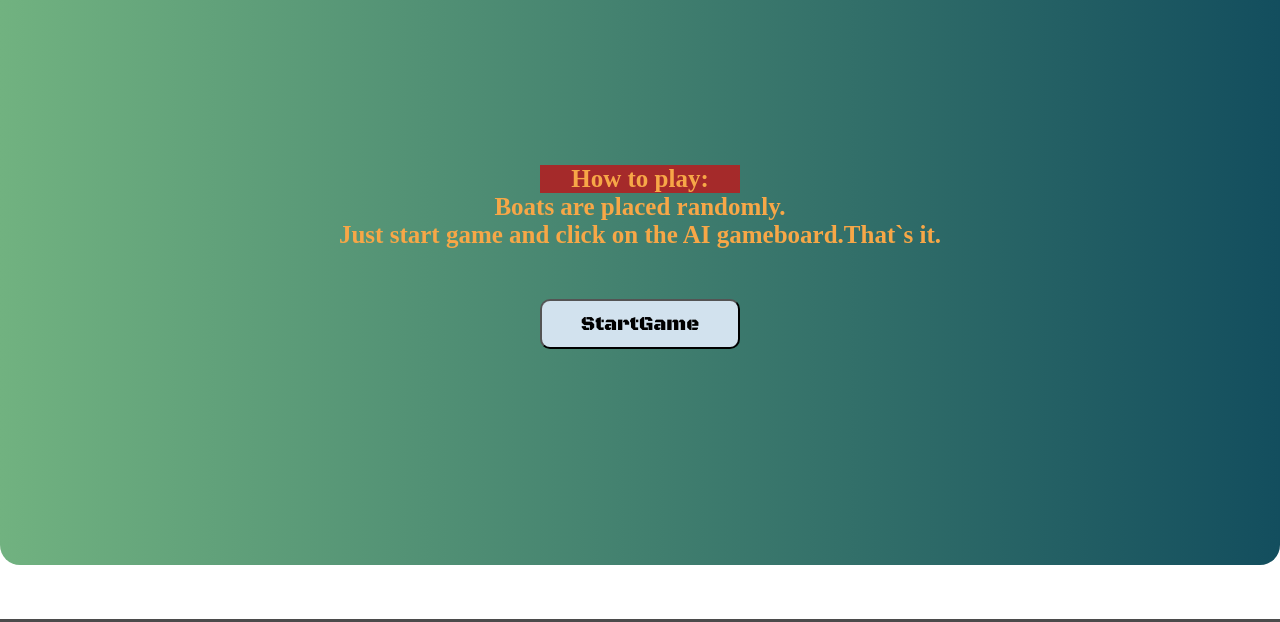
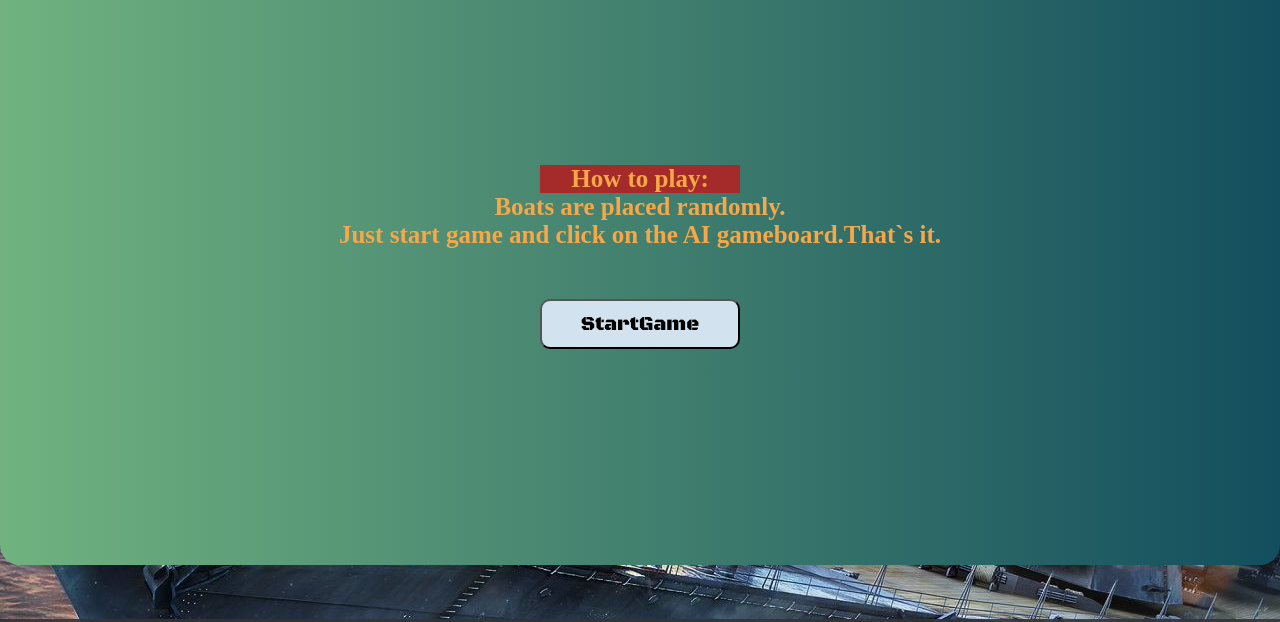
Before and after one commit to stefanpython/Battleship, a plain HTML site: page index.html in a window 1280 px wide. Shown: the part 135-757 px from the top of the page. Drawn offline with Linux system fonts and the light colour scheme; a web font is replaced by a local one.

Commit message:
image url update

```diff
--- a/styles.css
+++ b/styles.css
@@ -5,7 +5,7 @@
 }
 
 html {
-  background: url("/dist/background.jpg") no-repeat center center fixed;
+  background: url("./background.jpg") no-repeat center center fixed;
   height: auto;
 }
 
```
